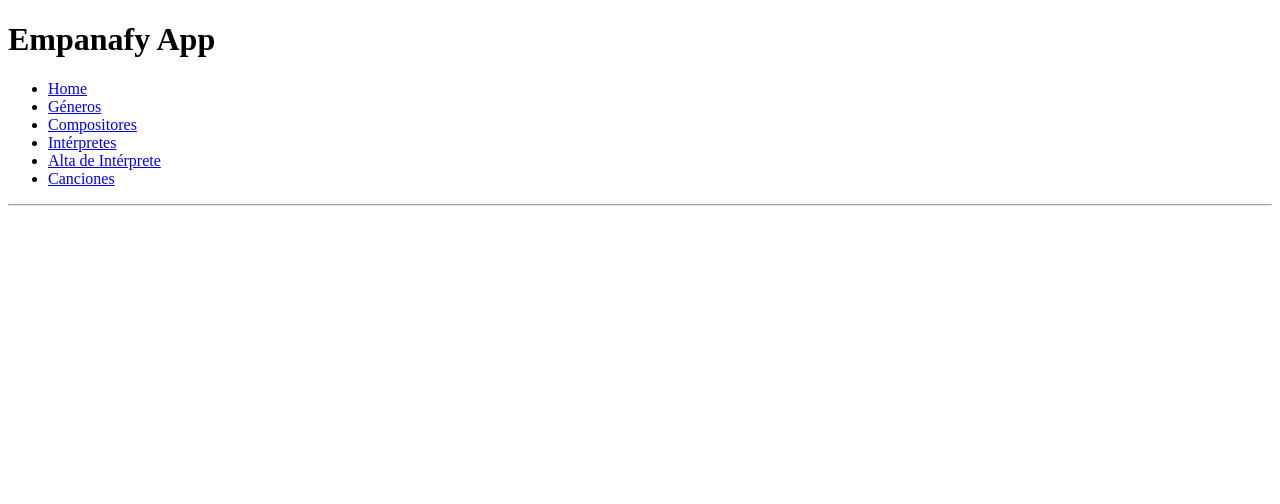
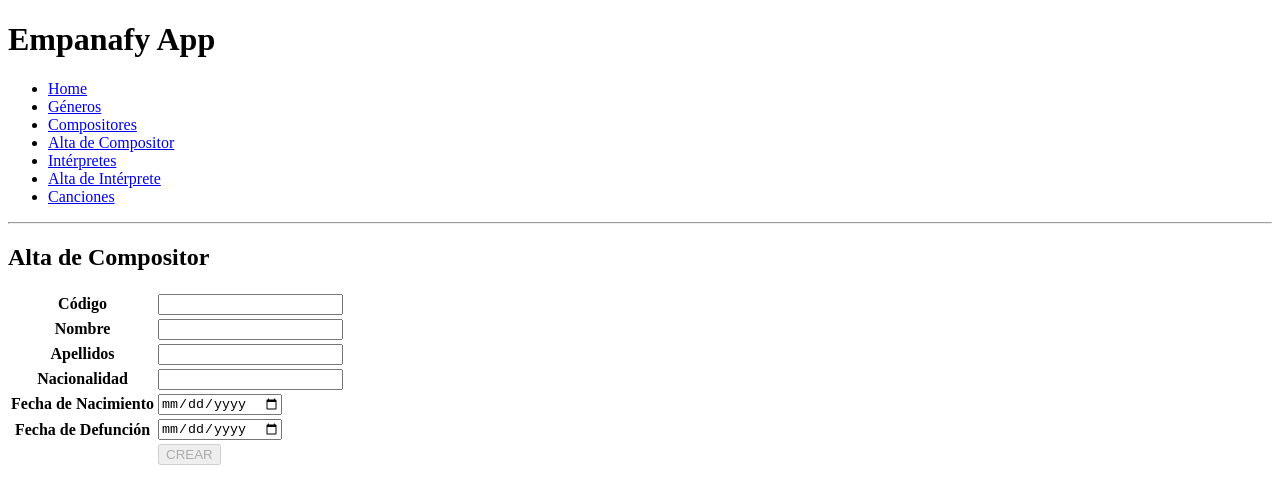
Before and after one commit to ruliniyo/empanafyapp, an Angular app: page /alta-compositor in a window 1280 px wide. Before the commit this address led to /. Shown: the top 504 px of the page. Built offline with nearby package versions, Linux system fonts and the light colour scheme.

Commit message:
primer formulario reactivo para alta de compositores

```diff
--- a/src/app/app-routing.module.ts
+++ b/src/app/app-routing.module.ts
@@ -1,5 +1,6 @@
 import { NgModule }                       from '@angular/core';
 import { RouterModule, Routes }           from '@angular/router';
+import { AltaCompositorComponent }        from './components/alta-compositor/alta-compositor.component';
 import { AltaInterpreteComponent }        from './components/alta-interprete/alta-interprete.component';
 import { FichaCancionComponent }          from './components/ficha-cancion/ficha-cancion.component';
 import { FichaCompositorComponent }       from './components/ficha-compositor/ficha-compositor.component';
@@ -16,6 +17,7 @@ const routes: Routes = [
   {path:"listado-interpretes", component: ListadoInterpretesComponent},
   {path:"listado-canciones", component: ListadoCancionesComponent},
   {path:"alta-interprete", component: AltaInterpreteComponent},
+  {path:"alta-compositor", component: AltaCompositorComponent},
   {path:"ficha-cancion/:ismn", component: FichaCancionComponent},
   {path:"ficha-compositor/:codigo", component: FichaCompositorComponent}
 ];
--- a/src/app/app.component.html
+++ b/src/app/app.component.html
@@ -4,6 +4,7 @@
         <li><a routerLink="/home">Home</a></li>
         <li><a routerLink="/listado-generos">Géneros</a></li>
         <li><a routerLink="/listado-compositores">Compositores</a></li>
+        <li><a routerLink="/alta-compositor">Alta de Compositor</a></li>
         <li><a routerLink="/listado-interpretes">Intérpretes</a></li>
         <li><a routerLink="/alta-interprete">Alta de Intérprete</a></li>
         <li><a routerLink="/listado-canciones">Canciones</a></li>
--- /dev/null
+++ b/src/app/components/alta-compositor/alta-compositor.component.html
@@ -0,0 +1,33 @@
+<h2>Alta de Compositor</h2>
+<form [formGroup]="formulario">
+    <table>
+        <tr>
+            <th>Código</th>
+            <td><input type="number" formControlName="codigo"/></td>
+        </tr>
+        <tr>
+            <th>Nombre</th>
+            <td><input type="text" formControlName="nombre"/></td>
+        </tr>
+        <tr>
+            <th>Apellidos</th>
+            <td><input type="text" formControlName="apellidos"/></td>
+        </tr>
+        <tr>
+            <th>Nacionalidad</th>
+            <td><input type="text" formControlName="nacionalidad"/></td>
+        </tr>
+        <tr>
+            <th>Fecha de Nacimiento</th>
+            <td><input type="date" formControlName="fechaNacimiento"/></td>
+        </tr>
+        <tr>
+            <th>Fecha de Defunción</th>
+            <td><input type="date" formControlName="fechaDefuncion"/></td>
+        </tr>
+        <tr>
+            <th></th>
+            <td><button [disabled]="!formulario.valid"  disabled (click)="crear()">CREAR</button></td>
+        </tr>
+    </table>
+</form>
--- /dev/null
+++ b/src/app/components/alta-compositor/alta-compositor.component.ts
@@ -0,0 +1,51 @@
+import { Component, OnInit } from '@angular/core';
+import { FormBuilder, FormControl, FormGroup, Validators } from '@angular/forms';
+import { Router } from '@angular/router';
+import { Compositor } from 'src/app/model/compositor';
+import { CompositorService } from 'src/app/services/compositor.service';
+
+@Component({
+  selector: 'app-alta-compositor',
+  templateUrl: './alta-compositor.component.html',
+  styleUrls: ['./alta-compositor.component.css']
+})
+export class AltaCompositorComponent implements OnInit{
+
+  formulario:FormGroup;
+
+  constructor(private compositorService: CompositorService,
+              private formBuilder: FormBuilder,
+              private router: Router) { }
+
+  ngOnInit() {
+
+    this.formulario = this.formBuilder.group({
+      codigo: new FormControl('',[Validators.required]),
+      nombre: new FormControl('',[Validators.required]),
+      apellidos: new FormControl('',[Validators.required]),
+      nacionalidad: new FormControl('',),
+      fechaNacimiento: new FormControl('',),
+      fechaDefuncion: new FormControl('',)
+    });
+  }
+
+  crear(){
+
+    let compositor:Compositor = new Compositor();
+
+    compositor.codigo = this.formulario.controls['codigo'].value;
+    compositor.nombre = this.formulario.controls['nombre'].value;
+    compositor.apellidos = this.formulario.controls['apellidos'].value;
+    compositor.nacionalidad = this.formulario.controls['nacionalidad'].value;
+    compositor.fechaNacimiento = this.formulario.controls['fechaNacimiento'].value;
+    compositor.fechaDefuncion =  this.formulario.controls['fechaDefuncion'].value;
+
+    this.compositorService.crear(compositor).subscribe(
+      data => {
+        this.router.navigate(['listado-compositores']);
+      }
+    );
+
+  }
+
+}
--- a/src/app/services/compositor.service.ts
+++ b/src/app/services/compositor.service.ts
@@ -20,4 +20,8 @@ export class CompositorService {
     return this.httpClient.get<Compositor>(URL + "/compositores/" + codigo);
   }
 
+  crear(compositor:Compositor){
+    return this.httpClient.post<Compositor>(URL + "/compositores", compositor);
+  }
+
 }
--- a/src/environments/environment.ts
+++ b/src/environments/environment.ts
@@ -1,5 +1,5 @@
 
 export const environment = {
   production: false,
-  URLBase : 'http://localhost:8085'
+  URLBase : 'http://10.250.8.1:8085'
 };
```
Also changed, not shown: src/app/app.module.ts (+6 -4 lines), doc/formularios_reactivos.txt (added), src/app/components/alta-compositor/alta-compositor.component.css (added), 1 other file (tests, documents, lock files or other folders).
